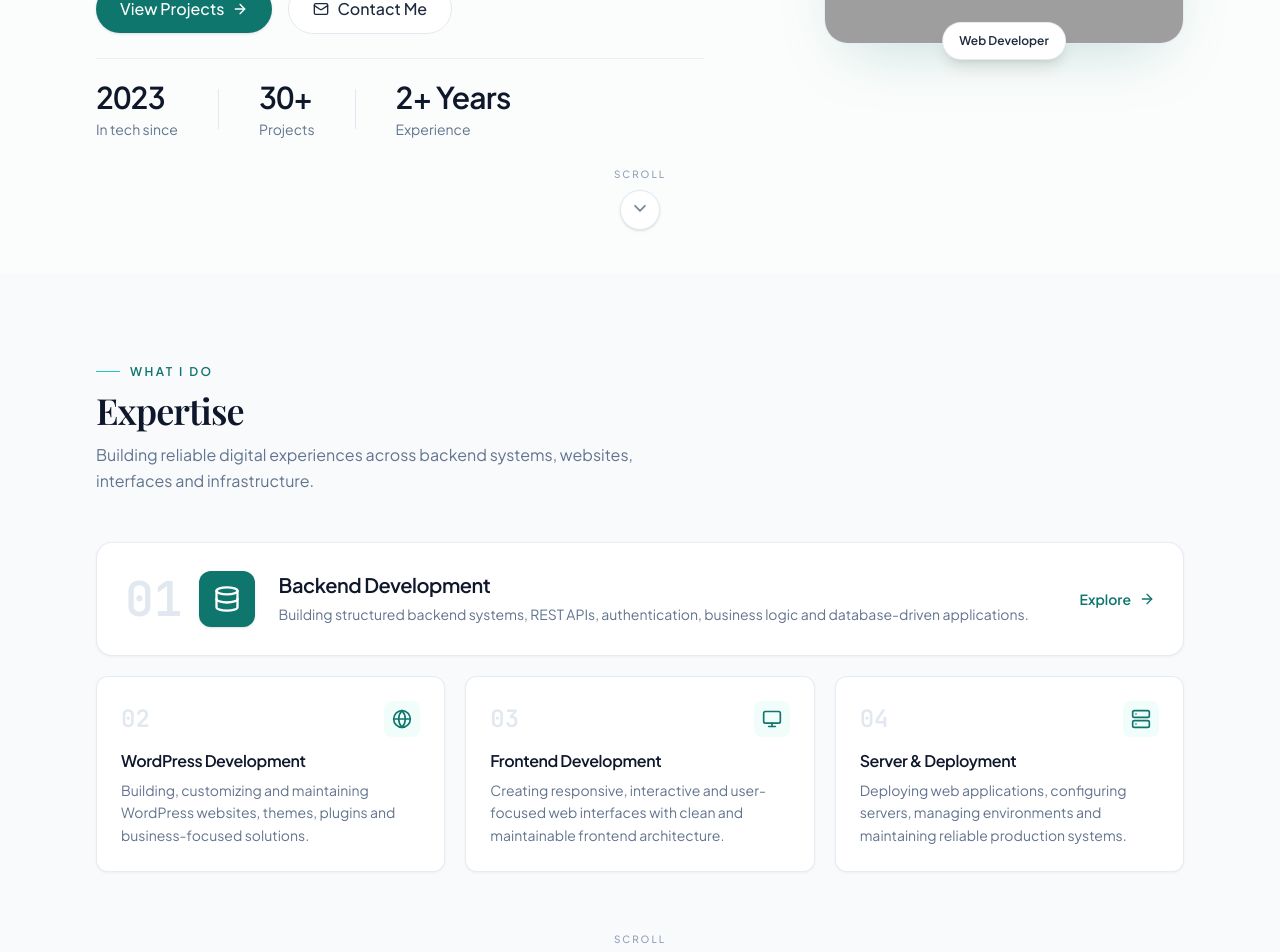
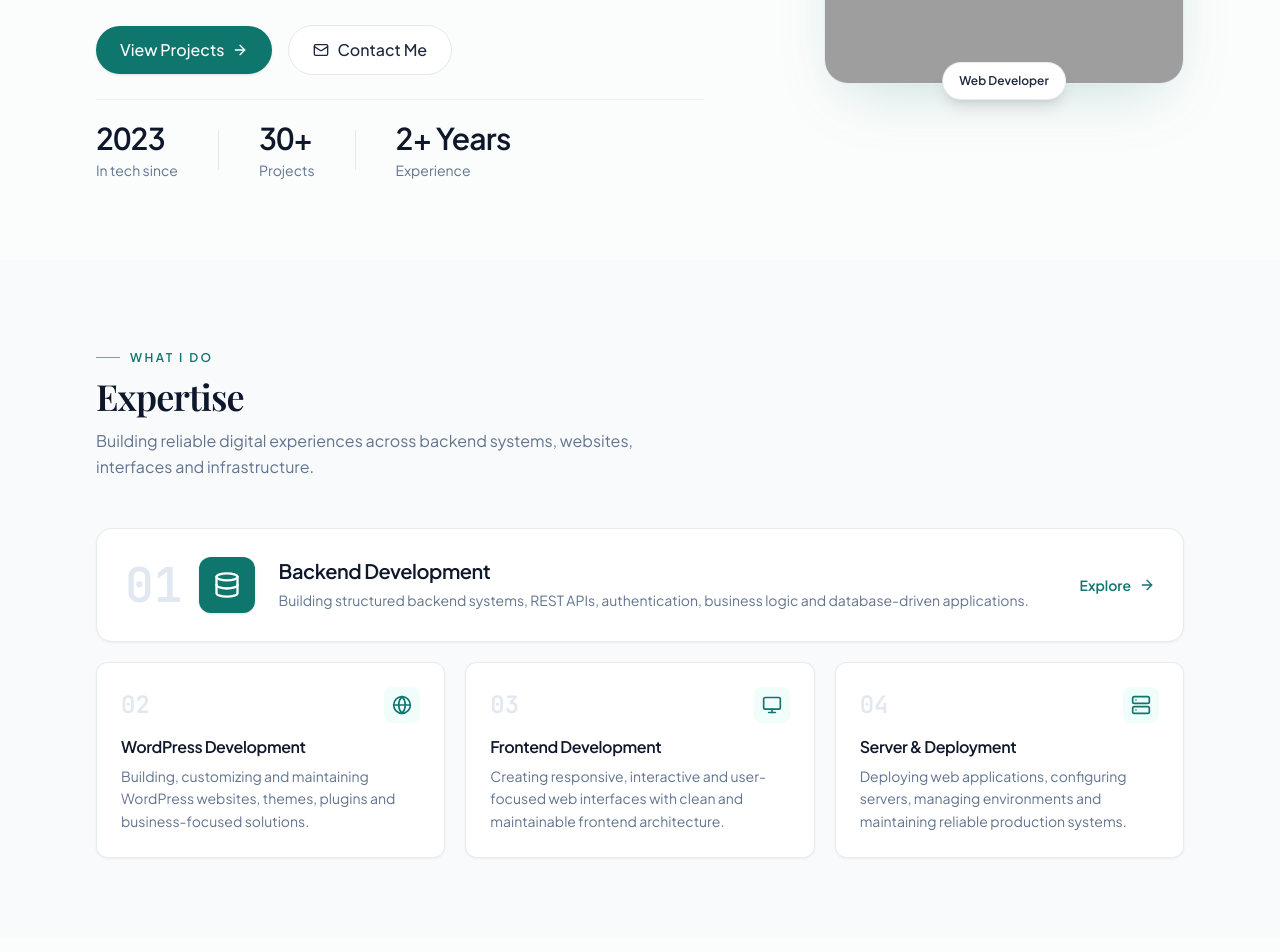
Before and after one commit to Min-ThantKyaw/minthantkyaw.dev, a React (Vite) app: page / in a window 1280 px wide. Shown: the part 540-1492 px from the top of the page. Built offline with nearby package versions, Linux system fonts and the light colour scheme; grey boxes are pictures that could not be loaded; a web font is replaced by a local one.

Commit message:
feat: remove ScrollDown component and associated references from multiple sections

```diff
--- a/src/components/Experience.tsx
+++ b/src/components/Experience.tsx
@@ -2,7 +2,6 @@ import { type ReactNode, useState } from 'react';
 import { Briefcase, Calendar, ListChecks, Trophy } from 'lucide-react';
 import { EXPERIENCE_ITEMS, EXPERIENCE_SECTION } from '../utils/portfolio';
 import { useInView } from '../hooks/useInView';
-import ScrollDown from './ScrollDown';
 
 type ExperienceTab = 'responsibilities' | 'achievements';
 
@@ -192,9 +191,6 @@ export default function Experience() {
           </div>
         </div>
 
-        <Reveal inView={inView} delay={550} className="flex justify-center mt-12 sm:mt-14">
-          <ScrollDown target="projects" />
-        </Reveal>
       </div>
     </section>
   );
--- a/src/components/Expertise.tsx
+++ b/src/components/Expertise.tsx
@@ -7,7 +7,6 @@ import {
   type ExpertiseVisual,
 } from '../utils/portfolio';
 import { useInView } from '../hooks/useInView';
-import ScrollDown from './ScrollDown';
 
 /* ------------------------------------------------------------------ */
 /* Scroll-reveal wrapper                                               */
@@ -165,9 +164,6 @@ export default function Expertise() {
           ))}
         </div>
 
-        <Reveal inView={inView} delay={650} className="flex justify-center mt-12 sm:mt-14">
-          <ScrollDown target="experience" />
-        </Reveal>
       </div>
     </section>
   );
--- a/src/components/Hero.tsx
+++ b/src/components/Hero.tsx
@@ -1,7 +1,6 @@
 import { useState, useEffect, Fragment } from 'react';
 import { ArrowRight, Mail, MapPin, Calendar, Sparkles, Code2 } from 'lucide-react';
 import { PROFILE_INFO } from '../utils/portfolio';
-import ScrollDown from './ScrollDown';
 import { useTypewriter } from '../hooks/useTypewriter';
 import { scrollToSection } from '../utils/scroll';
 
@@ -196,15 +195,6 @@ export default function Hero() {
         </div>
       </div>
 
-      {/* Scroll indicator */}
-      <div
-        className={`relative w-full flex justify-center pt-6 transition-all duration-700 ease-out ${
-          isLoaded ? 'opacity-100' : 'opacity-0'
-        }`}
-        style={{ transitionDelay: '650ms' }}
-      >
-        <ScrollDown target="expertise" />
-      </div>
     </section>
   );
 }
--- a/src/components/Projects.tsx
+++ b/src/components/Projects.tsx
@@ -12,7 +12,6 @@ import {
 } from 'lucide-react';
 import { PROJECTS, PROJECTS_SECTION, type Project, type ProjectVisual } from '../utils/portfolio';
 import { useInView } from '../hooks/useInView';
-import ScrollDown from './ScrollDown';
 
 /* ------------------------------------------------------------------ */
 /* Scroll-reveal wrapper (local copy for this section)                 */
@@ -83,11 +82,7 @@ function ProjectCard({ project, active }: { project: Project; active: boolean })
 
       {/* Body */}
       <div className="flex flex-col flex-1 p-6 sm:p-8">
-        <span className="self-start px-3 py-1 rounded-full bg-[#E6FFFC] dark:bg-[#0F766E]/20 text-[#0F766E] dark:text-[#2DD4BF] text-xs font-semibold uppercase tracking-wide">
-          {project.category}
-        </span>
-
-        <h3 className="mt-4 text-2xl sm:text-3xl font-semibold text-slate-900 dark:text-white tracking-tight">
+        <h3 className="text-2xl sm:text-3xl font-semibold text-slate-900 dark:text-white tracking-tight">
           {project.name}
         </h3>
 
@@ -304,9 +299,6 @@ export default function Projects() {
           <Carousel projects={PROJECTS} />
         </Reveal>
 
-        <Reveal inView={inView} delay={550} className="flex justify-center mt-12 sm:mt-14">
-          <ScrollDown target="stack" />
-        </Reveal>
       </div>
     </section>
   );
--- a/src/components/ScrollDown.tsx
+++ /dev/null
@@ -1,35 +0,0 @@
-import { type MouseEvent } from 'react';
-import { ChevronDown } from 'lucide-react';
-
-interface ScrollDownProps {
-  /** The section id to scroll to (without the leading '#'). */
-  target: string;
-  /** Small label shown above the button. */
-  label?: string;
-}
-
-export default function ScrollDown({ target, label = 'Scroll' }: ScrollDownProps) {
-  const handleClick = (e: MouseEvent<HTMLAnchorElement>) => {
-    e.preventDefault();
-    const el = document.querySelector(`#${target}`);
-    if (el) {
-      el.scrollIntoView({ behavior: 'smooth' });
-    } else {
-      window.scrollBy({ top: window.innerHeight * 0.85, behavior: 'smooth' });
-    }
-  };
-
-  return (
-    <a
-      href={`#${target}`}
-      onClick={handleClick}
-      className="group inline-flex flex-col items-center gap-2 text-slate-400 dark:text-slate-500 hover:text-[#0F766E] dark:hover:text-[#2DD4BF] transition-colors duration-200 focus-visible:outline-none focus-visible:ring-2 focus-visible:ring-[#20C9C3] focus-visible:ring-offset-2 rounded-full p-1"
-      aria-label="Scroll to next section"
-    >
-      <span className="text-[10px] font-medium tracking-[0.2em] uppercase">{label}</span>
-      <span className="w-10 h-10 grid place-items-center rounded-full border border-slate-200 dark:border-slate-700 bg-white dark:bg-slate-900 text-slate-500 dark:text-slate-400 shadow-sm group-hover:border-[#20C9C3] group-hover:text-[#0F766E] dark:group-hover:text-[#2DD4BF] transition-all duration-300">
-        <ChevronDown className="w-5 h-5 animate-bounce" />
-      </span>
-    </a>
-  );
-}
--- a/src/components/Stack.tsx
+++ b/src/components/Stack.tsx
@@ -24,7 +24,6 @@ import {
 import { Bot, Braces, Cloud } from 'lucide-react';
 import { STACK_CATEGORIES, STACK_SECTION } from '../utils/portfolio';
 import { useInView } from '../hooks/useInView';
-import ScrollDown from './ScrollDown';
 
 /* ------------------------------------------------------------------ */
 /* Scroll-reveal wrapper (local copy for this section)                 */
@@ -177,9 +176,6 @@ export default function Stack() {
           </div>
         </Reveal>
 
-        <Reveal inView={inView} delay={450} className="flex justify-center mt-12 sm:mt-14">
-          <ScrollDown target="contact" />
-        </Reveal>
       </div>
     </section>
   );
```
